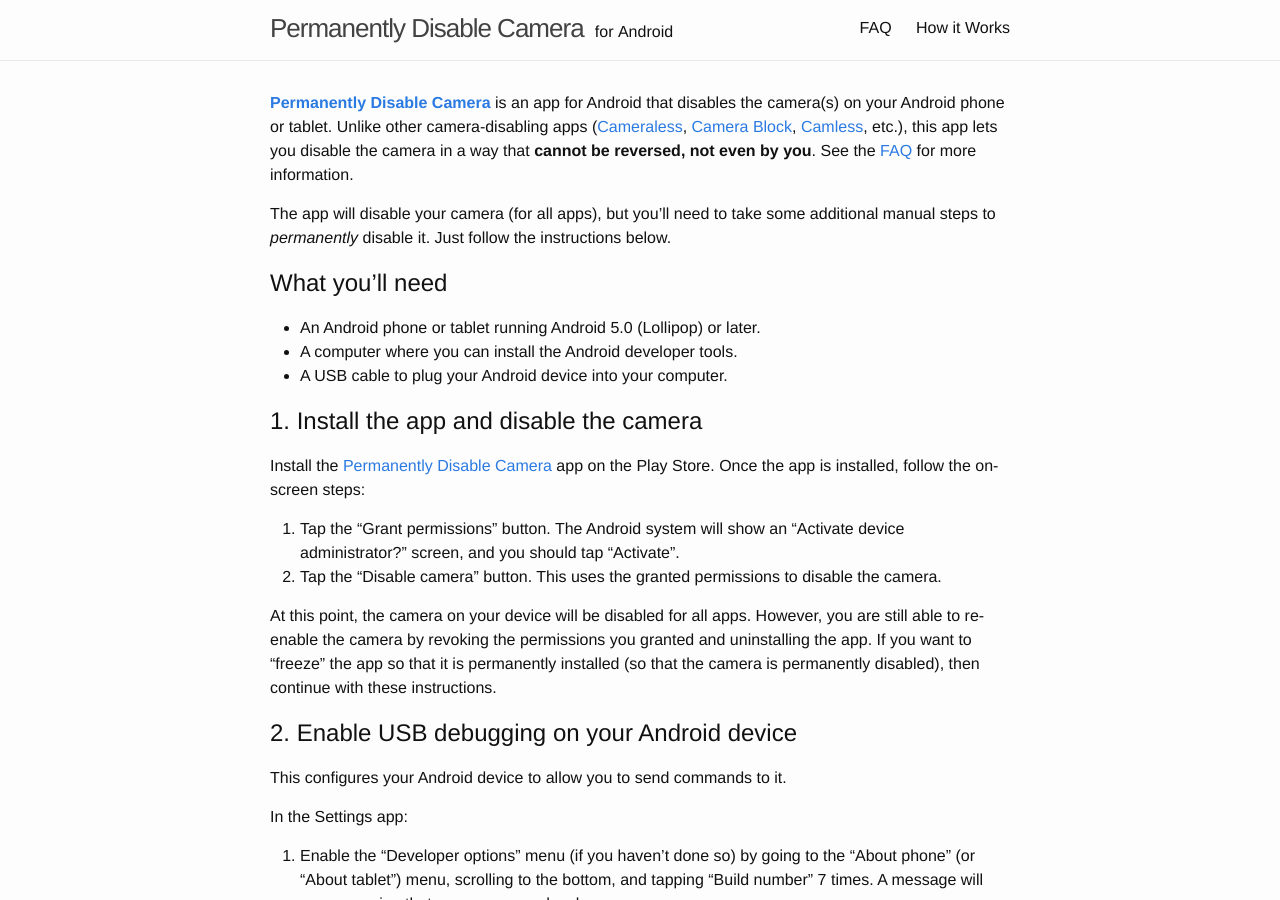
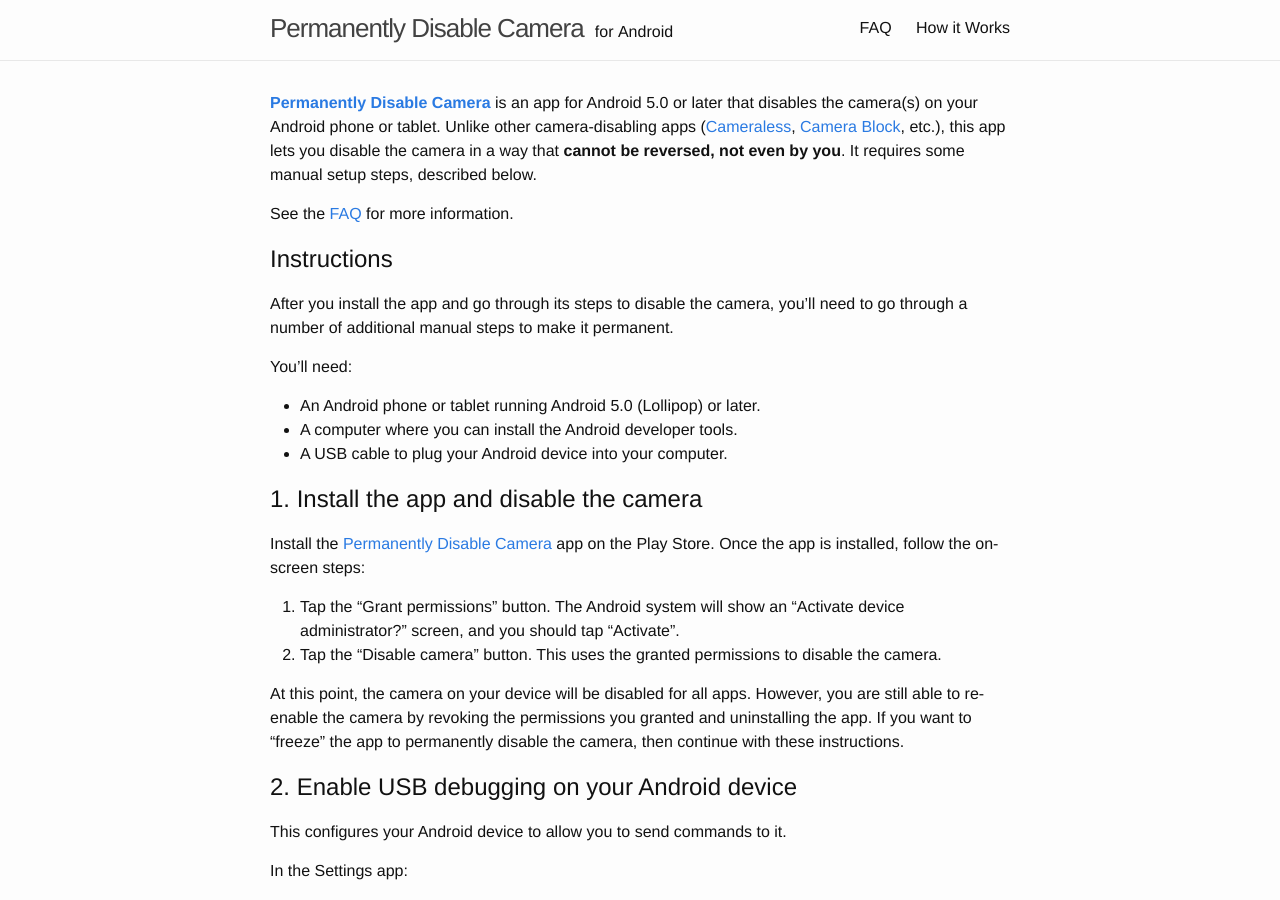
Before and after one commit to disablecamera/disablecamera.github.io, a Jekyll site: the page built from index.md, in a window 1280 px wide and 900 px high. Built offline with Jekyll 4.4.1, drawn with Linux system fonts in a browser that asks for light colours.

Commit message:
Tweak the wording in a few places

```diff
--- a/index.md
+++ b/index.md
@@ -4,19 +4,21 @@ title: Permanently Disable Camera
 ---
 
 **[Permanently Disable Camera](https://play.google.com/store/apps/details?id=com.disablecamera)**
-is an app for Android that disables the camera(s) on your Android
+is an app for Android 5.0 or later that disables the camera(s) on your Android
 phone or tablet. Unlike other camera-disabling apps
 ([Cameraless](https://play.google.com/store/apps/details?id=com.manyera.simplecameradisable),
  [Camera Block](https://play.google.com/store/apps/details?id=com.bettertomorrowapps.camerablockfree),
- [Camless](https://play.google.com/store/apps/details?id=com.lrodlor.camless),
-etc.), this app lets you disable the camera in a way that **cannot be reversed,
-not even by you**. See the [FAQ](/faq) for more information.
+ etc.), this app lets you disable the camera in a way that **cannot be reversed,
+not even by you**. It requires some manual setup steps, described below.
 
-The app will disable your camera (for all apps), but you'll need to take some
-additional manual steps to *permanently* disable it. Just follow the
-instructions below.
+See the [FAQ](/faq) for more information.
 
-# What you'll need
+# Instructions
+
+After you install the app and go through its steps to disable the camera, you'll
+need to go through a number of additional manual steps to make it permanent.
+
+You'll need:
 
 * An Android phone or tablet running Android 5.0 (Lollipop) or later.
 * A computer where you can install the Android developer tools.
@@ -34,9 +36,8 @@ app on the Play Store. Once the app is installed, follow the on-screen steps:
 
 At this point, the camera on your device will be disabled for all apps. However,
 you are still able to re-enable the camera by revoking the permissions you
-granted and uninstalling the app. If you want to "freeze" the app so that it is
-permanently installed (so that the camera is permanently disabled), then
-continue with these instructions.
+granted and uninstalling the app. If you want to "freeze" the app to permanently
+disable the camera, then continue with these instructions.
 
 # 2. Enable USB debugging on your Android device
 
```
Also changed, not shown: faq.md (+3 -3 lines).
